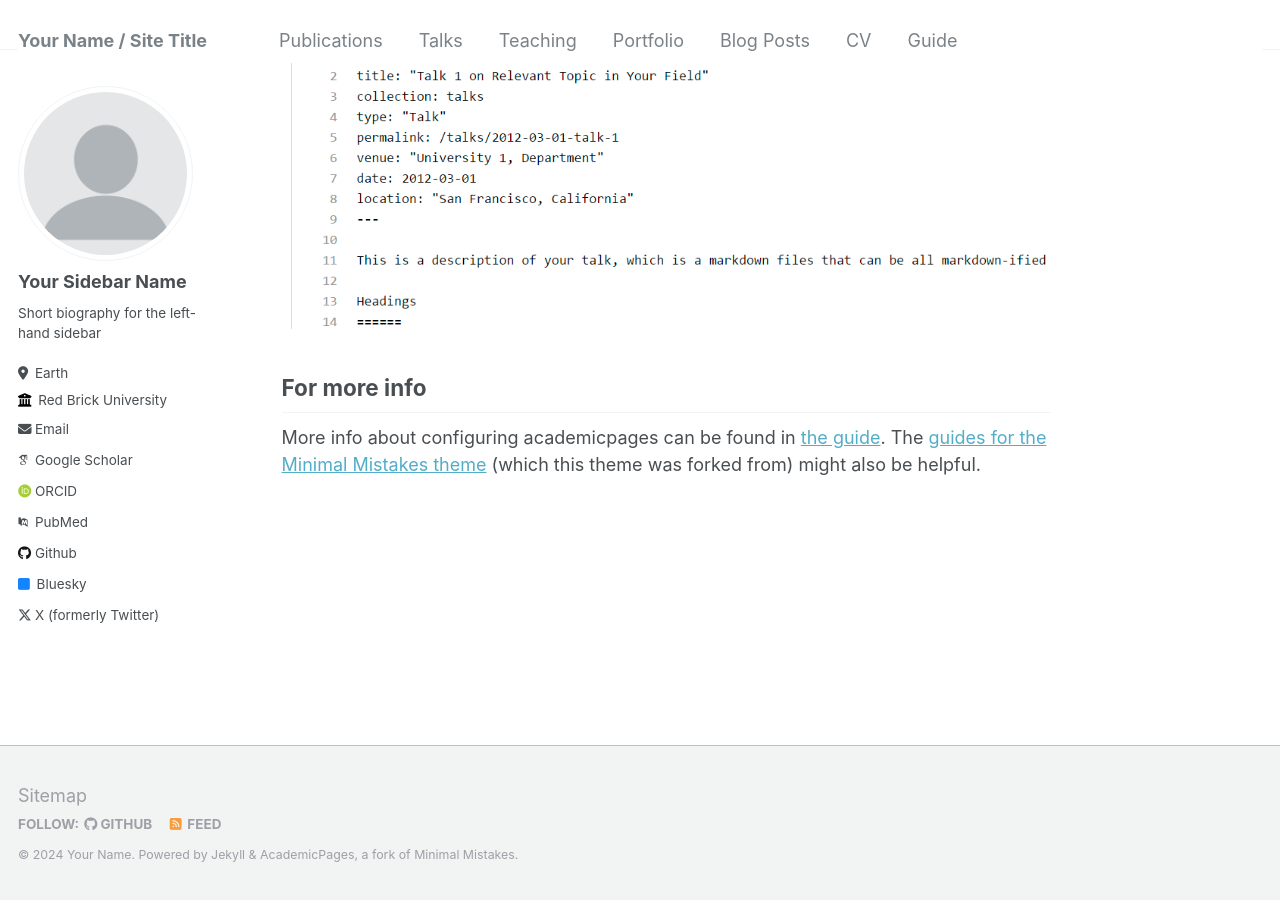
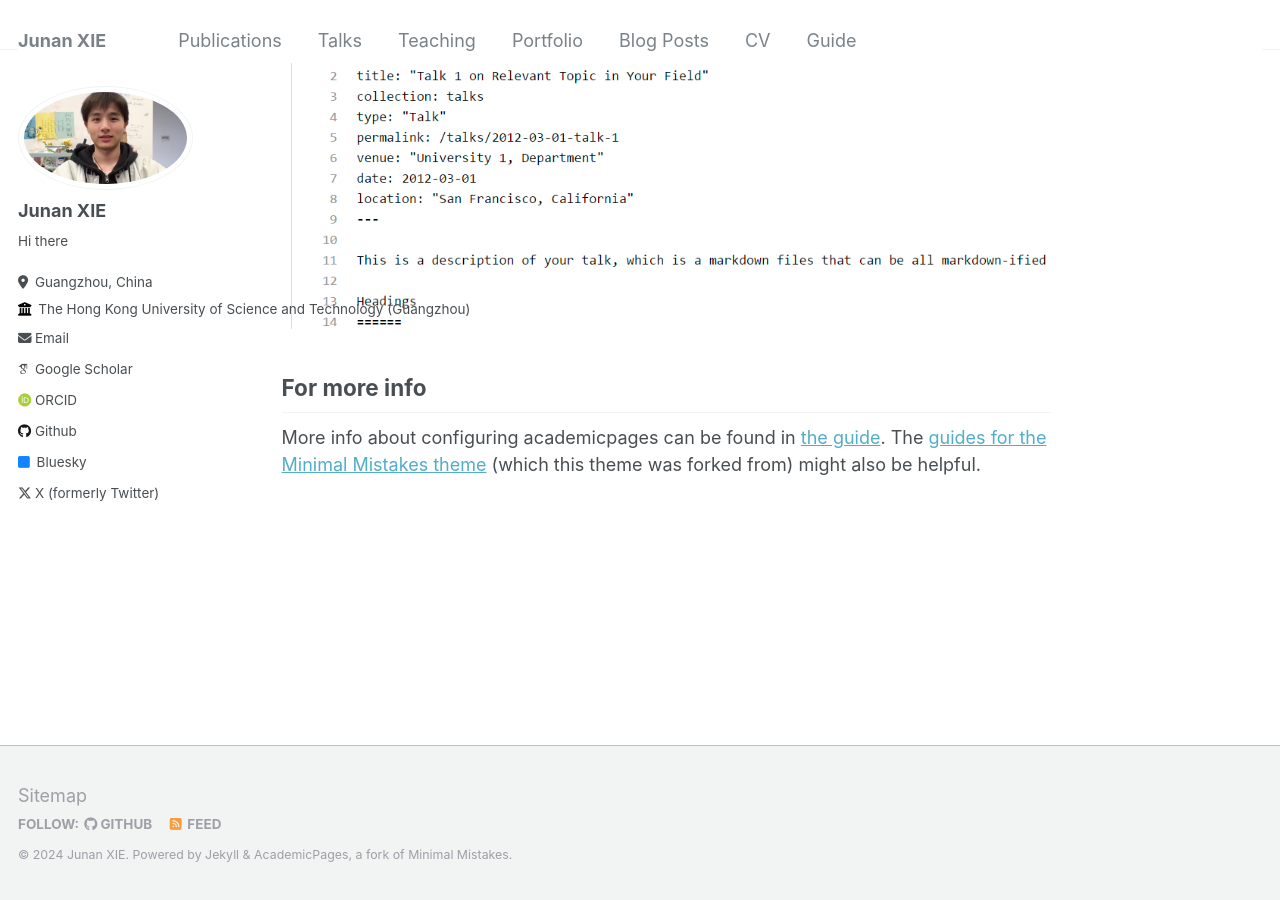
Before and after one commit to A-l-an/oldWeb, a Jekyll site: the page built from _pages/about.md, in a window 1280 px wide and 900 px high, scrolled down 2640 px. Built offline with Jekyll 4.4.1, drawn with Linux system fonts in a browser that asks for light colours; some web fonts are replaced.

Commit message:
add name

```diff
--- a/_config.yml
+++ b/_config.yml
@@ -8,35 +8,35 @@
 
 # Basic Site Settings
 locale                   : "en-US"
-title                    : "Your Name / Site Title"
+title                    : "Junan XIE"
 title_separator          : "-"
-name                     : &name "Your Name"
+name                     : &name "Junan XIE"
 description              : &description "personal description"
-url                      : https://academicpages.github.io # the base hostname & protocol for your site e.g. "https://mmistakes.github.io"
+url                      : https://A-l-an.github.io # the base hostname & protocol for your site e.g. "https://mmistakes.github.io"
 baseurl                  : "" # the subpath of your site, e.g. "/blog"
-repository               : "academicpages/academicpages.github.io"
+repository               : "A-l-an/A-l-an.github.io"
 
 # Site Author - The following control what appear as part of the author content on the side bar.
 #               If a field is blank the icon and link will not appear, otherwise it will be shown.
 #               Additional customization can be done by editing /_includes/author-profile.html
 author:
   # Biographic information
-  avatar           : "profile.png"
-  name             : "Your Sidebar Name"
+  avatar           : "profile.PNG"
+  name             : "Junan XIE"
   pronouns         : # example: "she/her"
-  bio              : "Short biography for the left-hand sidebar"
-  location         : "Earth"
-  employer         : "Red Brick University"
+  bio              : "Hi there"
+  location         : "Guangzhou, China"
+  employer         : "The Hong Kong University of Science and Technology (Guangzhou)"
   uri              : # URL
-  email            : "none@example.org"
+  email            : "jxie622@connect.hkust-gz.edu.cn"
 
   # Academic websites
-  arxiv            : # URL - Update with the correct link to your profile
+  # arxiv            : # URL - Update with the correct link to your profile
   googlescholar    : "https://scholar.google.com/citations?user=PS_CX0AAAAAJ"
-  impactstory      : # URL
+  # impactstory      : # URL
   orcid            : "http://orcid.org/yourorcidurl"
-  pubmed           : "https://www.ncbi.nlm.nih.gov/pubmed/?term=john+snow"
-  researchgate     : # URL
+  # pubmed           : "https://www.ncbi.nlm.nih.gov/pubmed/?term=john+snow"
+  # researchgate     : # URL
 
   # Repositories and software development
   bitbucket        : # Username - Update with your username on the site
```
Also changed, not shown: images/profile.png.
